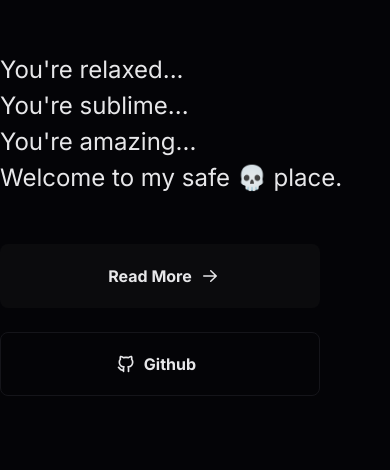
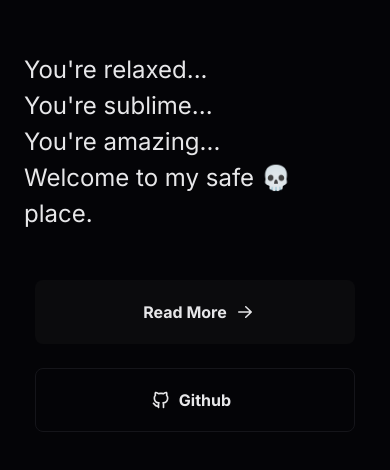
Before and after one commit to TheOfficialLOE/Authenticator, a React (Vite) app: page / in a window 390 px wide. Shown: the part 132-602 px from the top of the page. Built offline with nearby package versions, Linux system fonts and the light colour scheme.

Commit message:
Some paddings and margins

```diff
--- a/src/App.tsx
+++ b/src/App.tsx
@@ -1,6 +1,6 @@
 
 const App = () => {
-  return <div className="max-w-[75rem] mx-auto pt-40 flex flex-col md:flex-row justify-between flex-wrap">
+  return <div className="max-w-[75rem] mx-auto pt-40 px-6 flex flex-col md:flex-row justify-between flex-wrap">
     <p className="text-white text-2xl leading-9 max-w-[40rem] my-6">
       You're relaxed...
       <br/>
@@ -11,13 +11,13 @@ const App = () => {
       Welcome to my safe 💀 place.
     </p>
     <div className="flex flex-col mt-6">
-      <button className="flex items-center justify-center text-white bg-[#47474A19] p-4 w-80 h-16 font-bold rounded-lg hover:bg-[#47474A33] hover:text-[#0ce877] transition-all duration-100">
+      <button className="mx-auto flex items-center justify-center text-white bg-[#47474A19] p-4 w-80 h-16 font-bold rounded-lg hover:bg-[#47474A33] hover:text-[#0ce877] transition-all duration-100">
         <span className="mx-2">Read More</span>
         <svg xmlns="http://www.w3.org/2000/svg" viewBox="0 0 20 20" fill="currentColor" className="w-5 h-5">
           <path fillRule="evenodd" d="M3 10a.75.75 0 01.75-.75h10.638L10.23 5.29a.75.75 0 111.04-1.08l5.5 5.25a.75.75 0 010 1.08l-5.5 5.25a.75.75 0 11-1.04-1.08l4.158-3.96H3.75A.75.75 0 013 10z" clipRule="evenodd" />
         </svg>
       </button>
-      <a href="https://github.com/TheOfficialLOE" target="_blank" className="flex items-center justify-center text-white my-6 p-4 h-16 w-80 font-bold border border-[#15151a] rounded-lg hover:border-[#353540] hover:text-[#0ce877] transition-all duration-100">
+      <a href="https://github.com/TheOfficialLOE" target="_blank" className="mx-auto flex items-center justify-center text-white my-6 p-4 h-16 w-80 font-bold border border-[#15151a] rounded-lg hover:border-[#353540] hover:text-[#0ce877] transition-all duration-100">
         <svg xmlns="http://www.w3.org/2000/svg" className="icon icon-tabler icon-tabler-brand-github" width="20"
              height="20" viewBox="0 0 24 24" stroke-width="2" stroke="currentColor" fill="none" stroke-linecap="round"
              stroke-linejoin="round">
```
